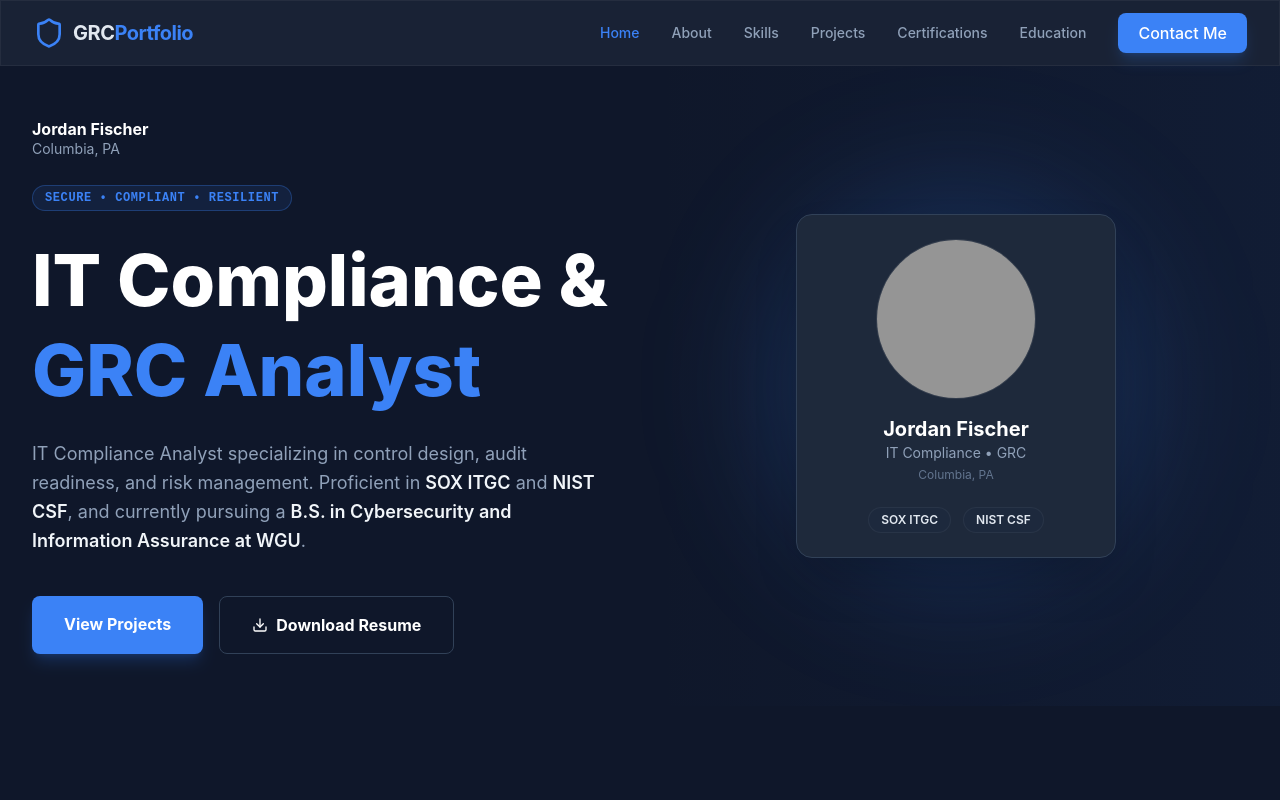
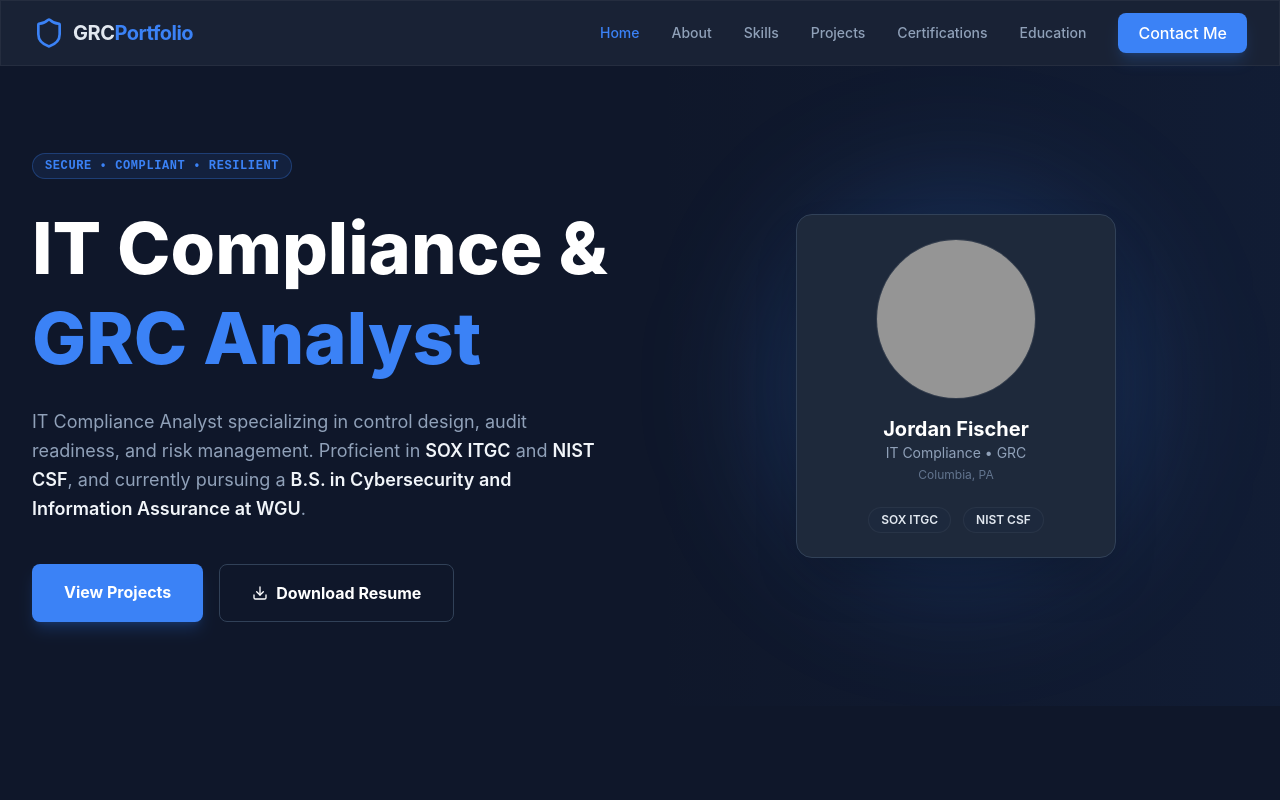
Before and after one commit to JFischer3/JFischer3.github.io, a React (Vite) app: page / in a window 1280 px wide. Shown: the top 800 px of the page. Built offline with nearby package versions, Linux system fonts and the light colour scheme; grey boxes are pictures that could not be loaded.

Commit message:
Remove user information from Home page
Removed user information display from Home component.

```diff
--- a/src/pages/Home.tsx
+++ b/src/pages/Home.tsx
@@ -17,11 +17,6 @@ export default function Home() {
       animate={{ opacity: 1, x: 0 }}
       transition={{ duration: 0.6 }}
     >
-      <div className="leading-tight mb-6">
-        <div className="text-white font-bold">Jordan Fischer</div>
-        <div className="text-slate-400 text-sm">Columbia, PA</div>
-      </div>
-
       <div className="inline-block px-3 py-1 mb-6 rounded-full bg-enterprise-accent/10 border border-enterprise-accent/30 text-enterprise-accent text-xs font-bold uppercase tracking-wider font-mono">
         Secure • Compliant • Resilient
       </div>
```
